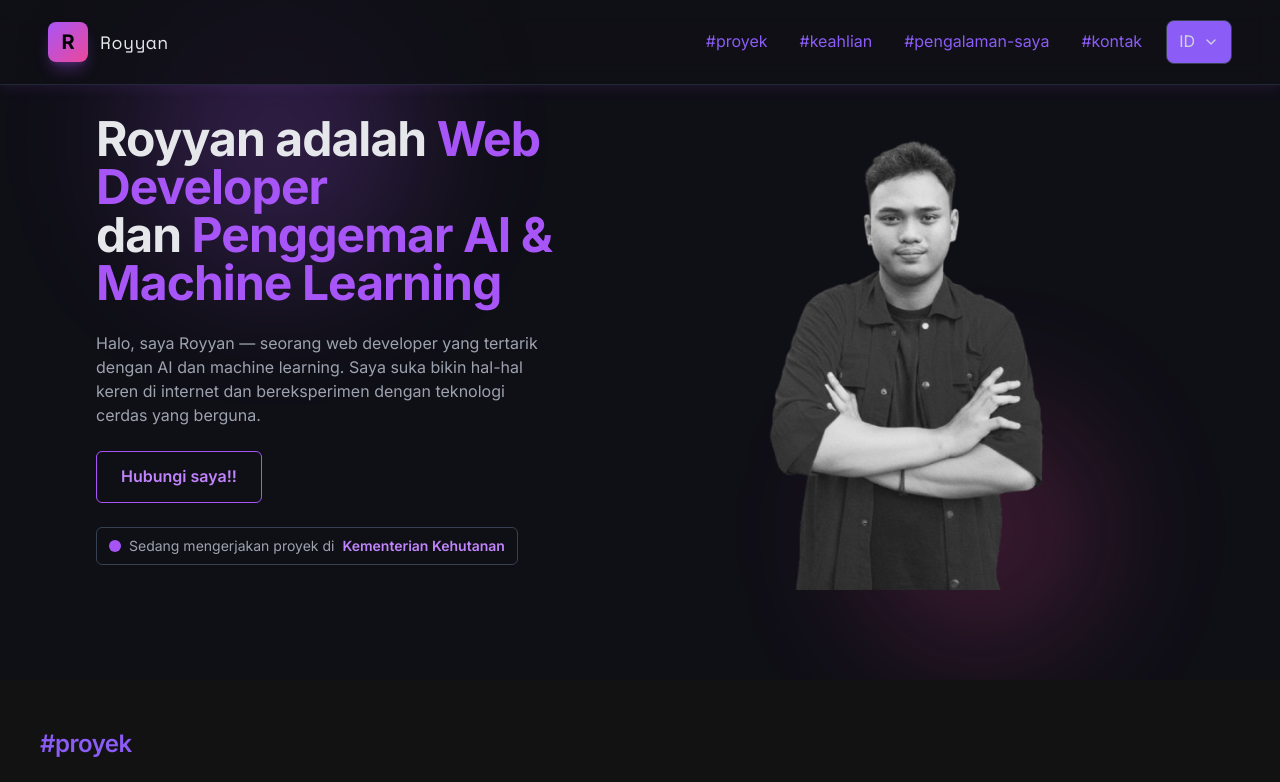
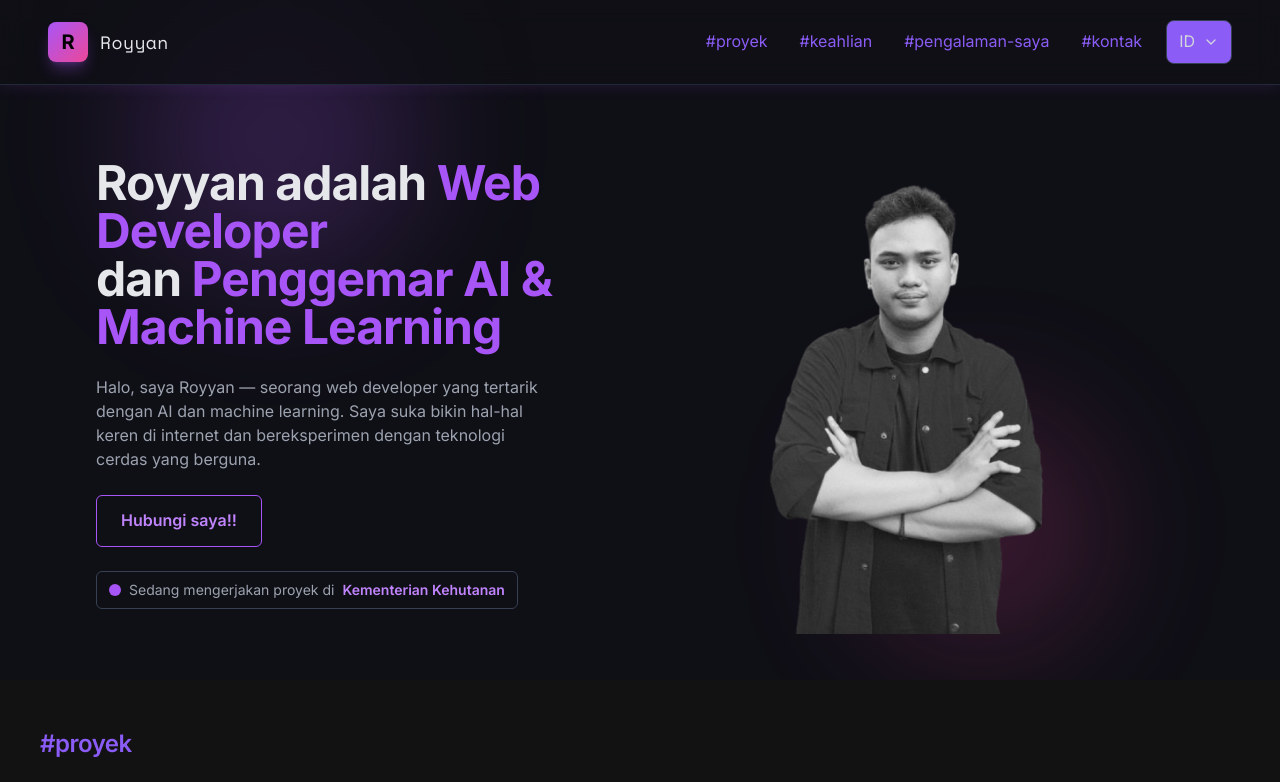
Before and after one commit to fauzanarroyyan19/PortofolioRoyyan, a Next.js app: page / in a window 1280 px wide. Shown: the top 782 px of the page. Built offline with nearby package versions, Linux system fonts and the light colour scheme.

Commit message:
benerin hero

```diff
--- a/src/components/Hero.jsx
+++ b/src/components/Hero.jsx
@@ -39,7 +39,8 @@ export default function Hero() {
   };
 
   return (
-    <section className="w-full min-h-[85vh] relative bg-[#0f0f16] text-gray-200 flex flex-col md:flex-row items-center justify-center px-6 md:px-16 lg:px-24 py-10 overflow-hidden">
+   <section className="w-full min-h-[85vh] relative bg-[#0f0f16] text-gray-200 flex flex-col md:flex-row items-center justify-center px-6 md:px-16 lg:px-24 pt-24 md:pt-32 pb-10 overflow-hidden">
+
       {/* Background animation */}
       <motion.div
         animate={{ x: [0, 100, 0], y: [0, -50, 0] }}
```
